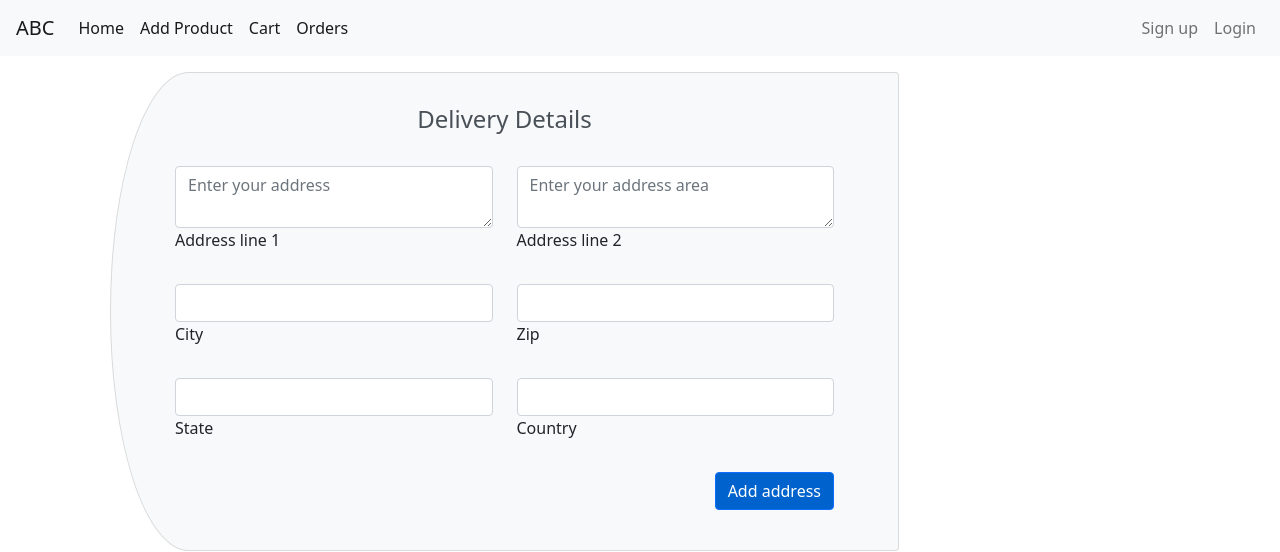
After one commit to bhavinpagi/Django_project, a Django app: page /user_address/ in a window 1280 px wide. The commit adds this page. Shown: the top 552 px of the page. Run offline with Django 5.2, Linux system fonts and the light colour scheme.

Commit message:
order placed functionality

```diff
--- a/django_project/django_app/models.py
+++ b/django_project/django_app/models.py
@@ -39,6 +39,7 @@ class UserCartModel(models.Model):
         verbose_name_plural = "User Carts"
 
 class UserAddress(models.Model):
+    user_id = models.ForeignKey(User, on_delete=models.CASCADE, blank=True, null=True)
     line1 = models.CharField(max_length=100)
     line2 = models.CharField(max_length=100)
     city = models.CharField(max_length=100)
--- a/django_project/django_app/templates/base.html
+++ b/django_project/django_app/templates/base.html
@@ -10,6 +10,35 @@
     <link href="https://cdn.jsdelivr.net/npm/bootstrap@5.0.2/dist/css/bootstrap.min.css" rel="stylesheet" >
     <link rel="stylesheet" type="text/css" href="style.css"/>
     <link rel="stylesheet" type="text/css" href="responsible.css"/>
+    <style>
+                .gradient-custom {
+        background: -webkit-linear-gradient(left, #3931af, #00c6ff);
+        }
+
+        .card-custom {
+        border-bottom-left-radius: 10% 50%;
+        border-top-left-radius: 10% 50%;
+        background-color: #f8f9fa ;
+        }
+
+
+        .input-custom {
+        background-color: white ;
+        }
+
+        .white-text {
+        color: hsl(52, 0%, 98%);
+        font-weight: 100 ;
+        font-size: 14px;
+        }
+
+        .back-button {
+        background-color: hsl(52, 0%, 98%);
+        font-weight: 700;
+        color: black ;
+        margin-top: 50px ;
+        }
+    </style>
 </head>
 
 <body>
@@ -30,7 +59,11 @@
               <li class="nav-item active">
                 <a class="nav-link" href="{% url 'display_cart' %}">Cart</a>
               </li>
-        </ul>
+              <li class="nav-item active">
+                <a class="nav-link" href="{% url 'user_orders' %}">Orders</a>
+              </li>
+
+            </ul>
         </div>
         <div class="float-right">
           <ul class="navbar-nav mr-auto">
--- /dev/null
+++ b/django_project/django_app/templates/user_address.html
@@ -0,0 +1,72 @@
+{% extends 'base.html' %}
+{% load static %}
+{% block content %}
+
+<div class="container">
+<div class="row mt-3 mx-3" style="margin-top:25px ;">
+
+    <div class="col-md-9 justify-content-center">
+      <div class="card card-custom pb-4">
+        <div class="card-body mt-0 mx-5">
+          <div class="text-center mb-3 pb-2 mt-3">
+            <h4 style="color: #495057 ;">Delivery Details</h4>
+          </div>
+
+          <form class="mb-0" method="POST" action="{% url 'user_address' %}">
+            {% csrf_token %}
+            <div class="row mb-4">
+              <div class="col">
+                <div class="form-outline">
+                  <textarea type="text" id="line1" name="line1" class="form-control input-custom" placeholder="Enter your address" ></textarea>
+                  <label class="form-label" for="form9Example1">Address line 1</label>
+                </div>
+              </div>
+              <div class="col">
+                <div class="form-outline">
+                    <textarea type="text" id="line2" name="line2" class="form-control input-custom" placeholder="Enter your address area" ></textarea>
+                    <label class="form-label" for="form9Example1">Address line 2</label>
+                  </div>
+              </div>
+            </div>
+            <div class="row mb-4">
+              <div class="col">
+                <div class="form-outline">
+                  <input type="text" id="city" name="city" class="form-control input-custom" />
+                  <label class="form-label" for="form9Example3">City</label>
+                </div>
+              </div>
+              <div class="col">
+                <div class="form-outline">
+                  <input type="text" id="zip_code" name="zip_code" class="form-control input-custom" />
+                  <label class="form-label" for="form9Example4">Zip</label>
+                </div>
+              </div>
+            </div>
+            <div class="row mb-4">
+              <div class="col">
+                <div class="form-outline">
+                  <input type="text" id="state" name="state" class="form-control input-custom" />
+                  <label class="form-label" for="form9Example6">State</label>
+                </div>
+              </div>
+              <div class="col">
+                <div class="form-outline">
+                  <input type="text" id="country" name="country" class="form-control input-custom" />
+                  <label class="form-label" for="typeEmail">Country</label>
+                </div>
+              </div>
+            </div>
+
+            <div class="float-end ">
+              <!-- Submit button -->
+              <button type="submit" class="btn btn-primary btn-rounded"
+                style="background-color: #0062CC ;">Add address</button>
+            </div>
+
+          </form>
+        </div>
+      </div>
+    </div>
+  </div>
+</div>
+{% endblock %}
--- a/django_project/django_app/urls.py
+++ b/django_project/django_app/urls.py
@@ -15,5 +15,7 @@ urlpatterns = [
     path('display_cart/', views.display_cart, name="display_cart"),
     path('delete_cart_item/<str:product_id>/', views.delete_cart_item, name="delete_cart_item"),
     path('order_placed/', views.order_placed, name="order_placed"),
+    path('user_address/', views.user_address, name="user_address"),
+    path('user_orders/', views.user_orders, name="user_orders")
     # path('modal/<str:product_id>/', views.modal, name="modal"),
 ]
--- a/django_project/django_app/views.py
+++ b/django_project/django_app/views.py
@@ -1,8 +1,9 @@
 import datetime
-
-from django.http import HttpResponse
+import json
+import uuid
+from django.http import HttpResponse, HttpResponsePermanentRedirect, JsonResponse
 from django.shortcuts import redirect, render
-from .models import Products, UserCartModel
+from .models import Products, UserAddress, UserCartModel, UserOrders
 from django.views.decorators.csrf import csrf_exempt
 from django.contrib.auth.models import User
 from django.contrib.auth import login, logout, authenticate
@@ -155,7 +156,9 @@ def add_to_cart(request, product_id):
 def display_cart(request):
     user_obj = User.objects.filter(username=request.user.username).first()
     cart_obj = UserCartModel.objects.filter(user_id_id=user_obj.id)
-    context = {"user_obj": user_obj, "cart_obj": cart_obj}
+
+    user_address = UserAddress.objects.filter(user_id=user_obj.id).first()
+    context = {"user_obj": user_obj, "cart_obj": cart_obj, "user_address": user_address}
     return render(request, 'display_cart.html', context)
 
 def delete_cart_item(request, product_id):
@@ -165,10 +168,69 @@ def delete_cart_item(request, product_id):
     product_to_delete = UserCartModel.objects.filter(id=product_id).filter(user_id=user_id).delete()
     return redirect('display_cart')
 
+
+def user_address(request):
+    if request.method == "POST":
+        line1 = request.POST.get('line1')
+        line2 = request.POST.get('line2')
+        city = request.POST.get('city')
+        zip_code = request.POST.get('zip_code')
+        state = request.POST.get('state')
+        country = request.POST.get('country')
+        if request.user.username and request.user.is_authenticated:
+            logged_in_user = User.objects.filter(username=request.user.username).first()
+
+        address_obj = UserAddress.objects.create(
+            line1=line1,
+            line2=line2,
+            city=city,
+            zip_code=zip_code,
+            state=state,
+            country=country,
+            user_id=logged_in_user
+        )
+        address_obj.save()
+        return redirect('display_cart')
+    context = {}
+    return render(request, 'user_address.html', context)
+
+
 @csrf_exempt
 def order_placed(request):
     if request.method == "POST":
-        print("asds")
-        print(request.POST.getlist('product_placed[]'))
 
-        return HttpResponse("success")
+        if request.user.username and request.user.is_authenticated:
+            logged_in_user = User.objects.filter(username=request.user.username).first()
+
+            is_address_exists = UserAddress.objects.filter(user_id=logged_in_user.id).first()
+            if not is_address_exists:
+                return JsonResponse({'address_exists':False})
+            else:
+                order_placed_list = request.POST.getlist('product_placed[]')
+                print(order_placed_list)
+                for orders in order_placed_list:
+                    cart_item = UserCartModel.objects.filter(user_id=logged_in_user.id).filter(id=orders).first()
+                    orders_placed_obj = UserOrders.objects.create(
+                        order_id=str(uuid.uuid4()),
+                        address_id=is_address_exists,
+                        order_placed_at=datetime.datetime.now(),
+                        user_id = logged_in_user,
+                        payment_type="CASH_ON_DELIVERY",
+                        product_total_quantity = cart_item.quantity if cart_item.quantity else 1,
+                        product_name= cart_item.product_id.product_name,
+                        product_image=cart_item.product_id.product_image,
+                        product_quantity= cart_item.quantity if cart_item.quantity else 1,
+                        total_amount=float(cart_item.quantity)*cart_item.product_id.price
+                    )
+                    orders_placed_obj.save()
+                    cart_item.delete()
+                return HttpResponse("success")
+
+        else:
+            pass
+
+def user_orders(request):
+    user_order_placed = UserOrders.objects.filter(user_id=request.user.id)
+
+    context = {"user_order_placed": user_order_placed}
+    return render(request, 'user_orders.html', context)
```
Also changed, not shown: django_project/django_app/templates/display_cart.html (+24 -2 lines), django_project/django_app/templates/user_orders.html (added, +39 -0 lines), django_project/django_app/migrations/0010_alter_userorders_options_useraddress_user_id.py (added), django_project/mediafiles/iphone_16.jpg (added).
